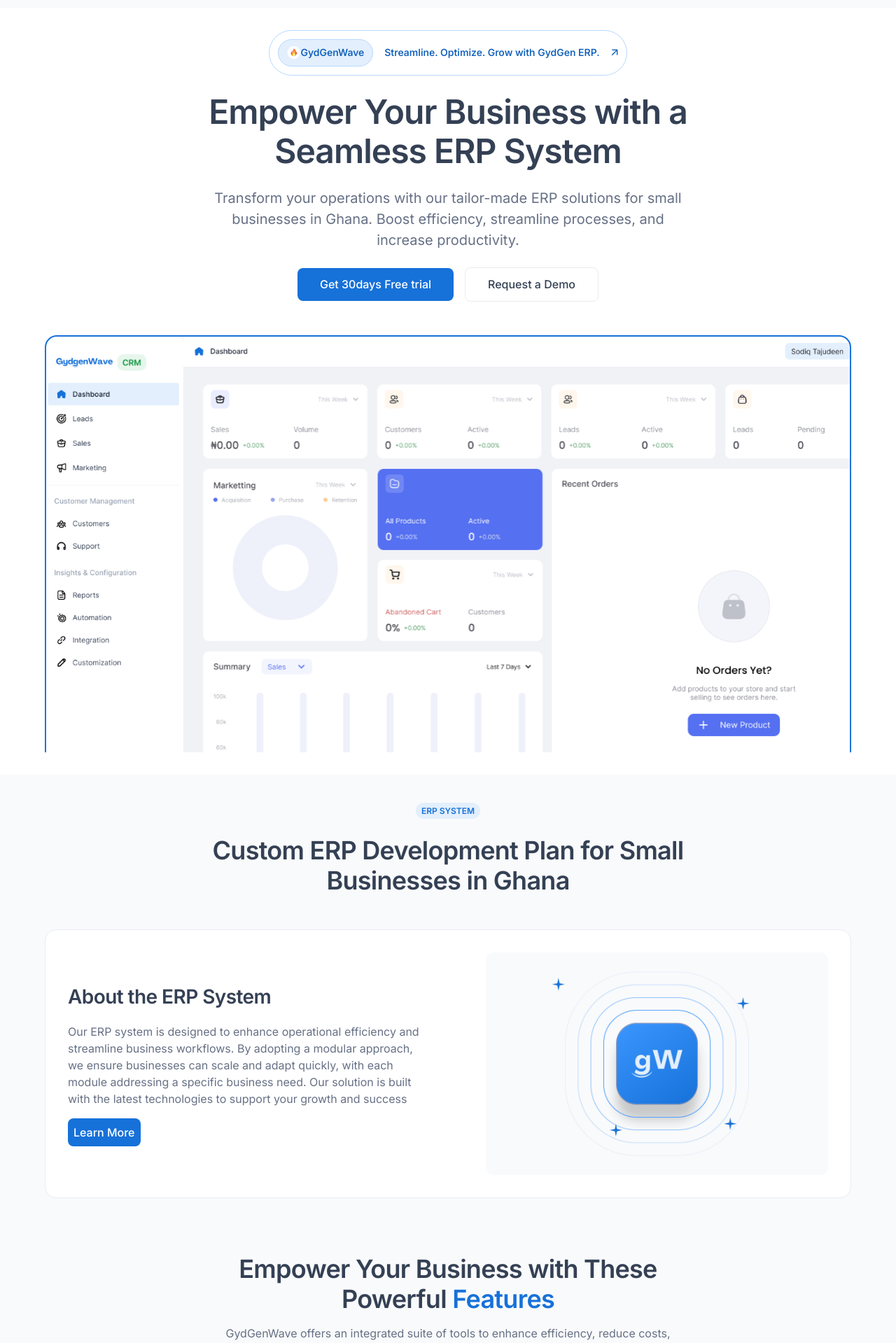
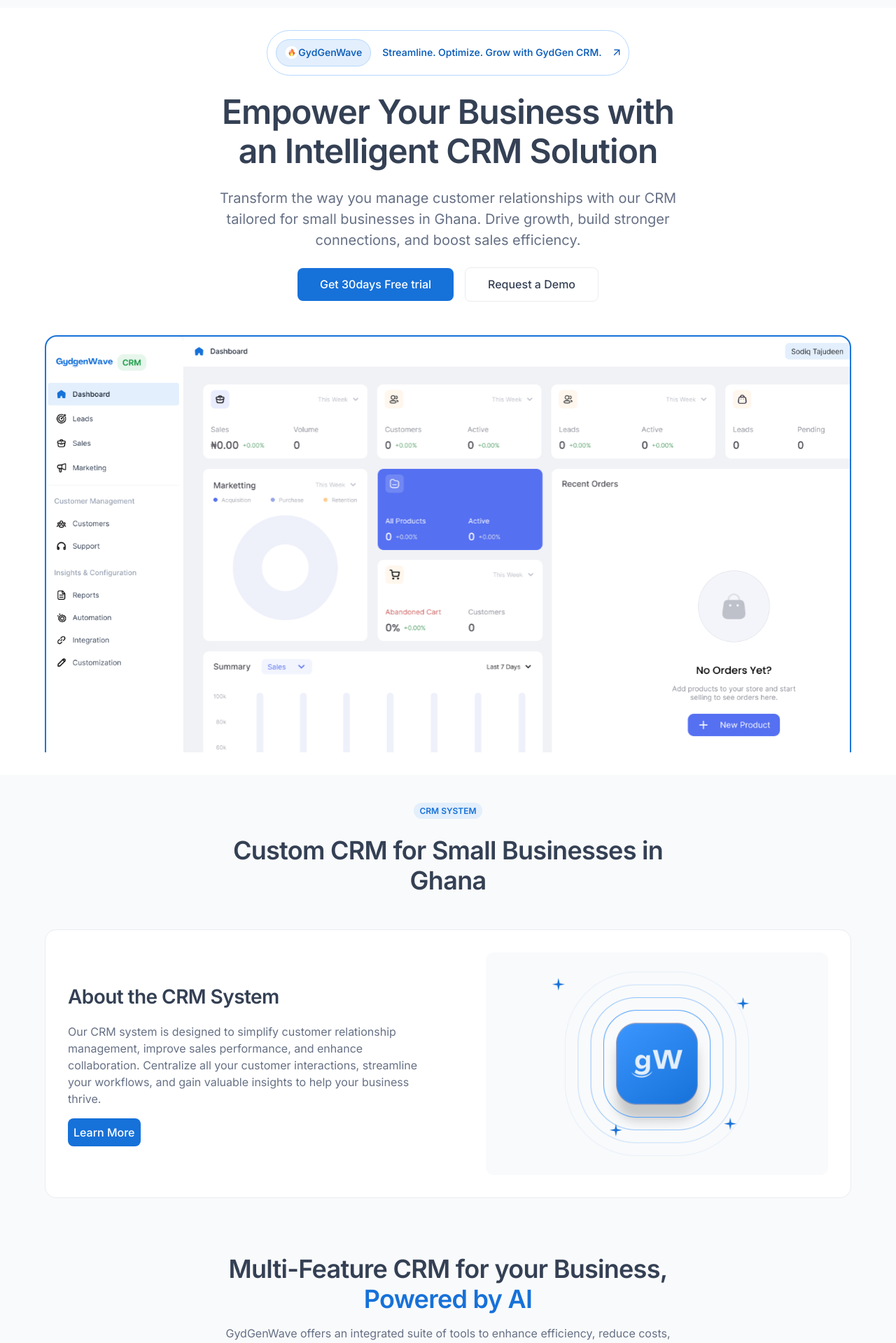
Before and after one commit to Wrttnspknbrkn/GydGenWave, a React (Vite) app: page / in a window 1280 px wide. Shown: the part 100-2019 px from the top of the page at 70% size. Built offline with nearby package versions, Linux system fonts and the light colour scheme.

Commit message:
Text Modifications and About Page setup

```diff
--- /dev/null
+++ b/src/pages/aboutUs/aboutUs.jsx
@@ -0,0 +1,24 @@
+import NavBar from "../landing/navbar";
+import Footer from "../landing/footer";
+import "../landing/landing.scss";
+import "./aboutUs.scss";
+
+const AboutUs = () => {
+  return (
+    <div className="about-us-page">
+      <NavBar />
+
+      <div className="about-us-container">
+        {/* Placeholder for future content */}
+        <div className="about-us-header">
+          <h1>About Us</h1>
+          <p className="subtitle">Content coming soon</p>
+        </div>
+      </div>
+
+      <Footer />
+    </div>
+  );
+};
+
+export default AboutUs;
--- /dev/null
+++ b/src/pages/aboutUs/aboutUs.scss
@@ -0,0 +1,30 @@
+.about-us-page {
+    font-family: 'Inter', sans-serif;
+    color: #333;
+
+    .about-us-container {
+      max-width: 1200px;
+      margin: 0 auto;
+      padding: 80px 20px;
+      min-height: 50vh;
+    }
+
+    .about-us-header {
+      text-align: center;
+      margin-bottom: 60px;
+
+      h1 {
+        font-size: 42px;
+        font-weight: 700;
+        margin-bottom: 16px;
+        color: #1a1a1a;
+      }
+
+      .subtitle {
+        font-size: 18px;
+        color: #666;
+        max-width: 700px;
+        margin: 0 auto;
+      }
+    }
+  }
--- a/src/pages/landing/about.jsx
+++ b/src/pages/landing/about.jsx
@@ -1,32 +1,34 @@
-import React from "react";
 import "./landing.scss";
+import { useNavigate } from "react-router-dom";
 
 const About = () => {
+  const navigate = useNavigate();
+  const handleLearnMore = () => {
+    navigate('/about-us');
+  };
+
   return (
     <div className="about">
       <div className="custom">
         <div className="erp_block flex">
-          <div className="erp">ERP System</div>
+          <div className="erp">CRM System</div>
         </div>
-        <h2>Custom ERP Development Plan for Small Businesses in Ghana</h2>
+        <h2>Custom CRM for Small Businesses in Ghana</h2>
         <div className="article">
           <div className="content">
-            <h4>About the ERP System</h4>
+            <h4>About the CRM System</h4>
             <p>
-              Our ERP system is designed to enhance operational efficiency and
-              streamline business workflows. By adopting a modular approach, we
-              ensure businesses can scale and adapt quickly, with each module
-              addressing a specific business need. Our solution is built with
-              the latest technologies to support your growth and success
+              Our CRM system is designed to simplify customer relationship management, improve sales performance, and enhance collaboration.
+              Centralize all your customer interactions, streamline your workflows, and gain valuable insights to help your business thrive.
             </p>
             <div>
-              <button>Learn More</button>
+            <button onClick={handleLearnMore}>Learn More</button>
             </div>
           </div>
           <div className="gw__image">
             <img
               src="assets\images\gW.png"
-              alt="GydgenWaver"
+              alt="GydgenWave"
               className="image"
             />
           </div>
@@ -34,9 +36,9 @@
       </div>
       <div className="feature">
         <h2>
-          Empower Your Business with These Powerful <span>Features </span>
+          Multi-Feature CRM for your Business, <span>Powered by AI </span>
         </h2>
-        <p class="feature__description">
+        <p className="feature__description">
           GydGenWave offers an integrated suite of tools to enhance efficiency,
           reduce costs, and scale your business.
         </p>
@@ -50,7 +52,7 @@
               />
             </div>
             <div className="card__content">
-              <h4>Smart CRM</h4>
+              <h4>Customer Management</h4>
               <p>
                 Build strong customer relationships with lead tracking, sales
                 pipelines, and automated communication
@@ -66,7 +68,7 @@
               />
             </div>
             <div className="card__content">
-              <h4>Efficient Inventory Management</h4>
+              <h4>Lead Management</h4>
               <p>
                 Track stock levels, manage vendors, and reduce overstocking with
                 ease.
@@ -84,7 +86,7 @@
               />
             </div>
             <div className="card__content">
-              <h4>Simplified Accounting</h4>
+              <h4>Sales Pipeline Management</h4>
               <p>
                 Keep your financials in check with budgeting, invoicing, and
                 detailed reports.
@@ -100,7 +102,7 @@
               />
             </div>
             <div className="card__content">
-              <h4>Human Resource Tools </h4>
+              <h4>Marketing Automation </h4>
               <p>Streamline payroll, employee management, and HR tasks.</p>
             </div>
           </div>
@@ -113,7 +115,7 @@
               />
             </div>
             <div className="card__content">
-              <h4>Sales and Purchasing</h4>
+              <h4>Task and Workflow Automation</h4>
               <p>Close deals faster with a seamless purchasing process</p>
             </div>
           </div>
@@ -126,7 +128,7 @@
               />
             </div>
             <div className="card__content">
-              <h4>Project Management</h4>
+              <h4>Customer Support Tools</h4>
               <p>Plan, track, and deliver successful projects.</p>
             </div>
           </div>
@@ -139,7 +141,7 @@
               />
             </div>
             <div className="card__content">
-              <h4>Analytics & Reporting</h4>
+              <h4>Reports and Analytics</h4>
               <p>Make data-driven decisions with real-time insights.</p>
             </div>
           </div>
@@ -152,7 +154,7 @@
               />
             </div>
             <div className="card__content">
-              <h4>Content Management System </h4>
+              <h4>Integration Capabilities</h4>
               <p>
                 Create, organize, and manage digital content effortlessly,
                 enhancing your online presence.
--- a/src/pages/landing/hero.jsx
+++ b/src/pages/landing/hero.jsx
@@ -11,15 +11,14 @@
               <img src="assets\images\fire.png" alt="fire" />
               GydGenWave
             </span>
-            <span>Streamline. Optimize. Grow with GydGen ERP.</span>
+            <span>Streamline. Optimize. Grow with GydGen CRM.</span>
             <img src="assets\images\arrow.png" alt="" />
           </div>
         </div>
-        <h1>Empower Your Business with a Seamless ERP System</h1>
+        <h1>Empower Your Business with an Intelligent CRM Solution</h1>
         <p>
-          Transform your operations with our tailor-made ERP solutions for small
-          businesses in Ghana. Boost efficiency, streamline processes, and
-          increase productivity.
+          Transform the way you manage customer relationships with our CRM tailored for small businesses in Ghana.
+          Drive growth, build stronger connections, and boost sales efficiency.
         </p>
         <div className="buttons">
           <button className="buttons__blue">Get 30days Free trial</button>
--- a/src/router/Router.jsx
+++ b/src/router/Router.jsx
@@ -1,5 +1,6 @@
 import { createBrowserRouter, Navigate } from "react-router-dom";
 import { ErrorPage, LandingPage, Register } from "../pages";
+import AboutUs from "../pages/aboutUs/aboutUs";
 
 const Router = [
   {
@@ -15,6 +16,7 @@
   },
   { path: "/landing", element: <LandingPage /> },
   { path: "/sign-up", element: <Register /> },
+  { path: "/about-us", element: <AboutUs /> },
   { path: "*", element: <ErrorPage /> },
 ];
 
```
